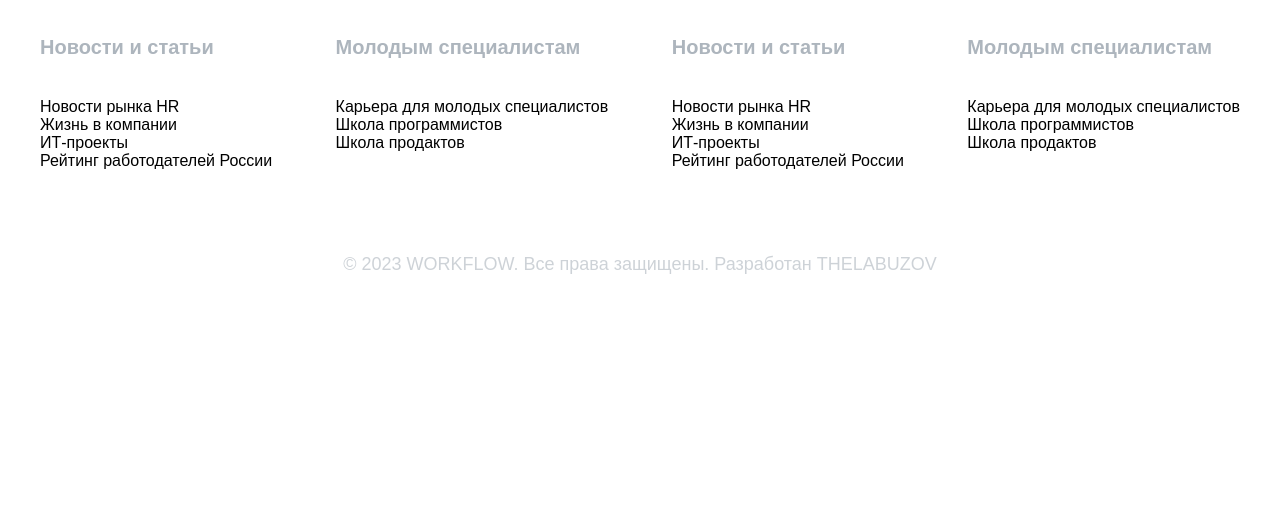
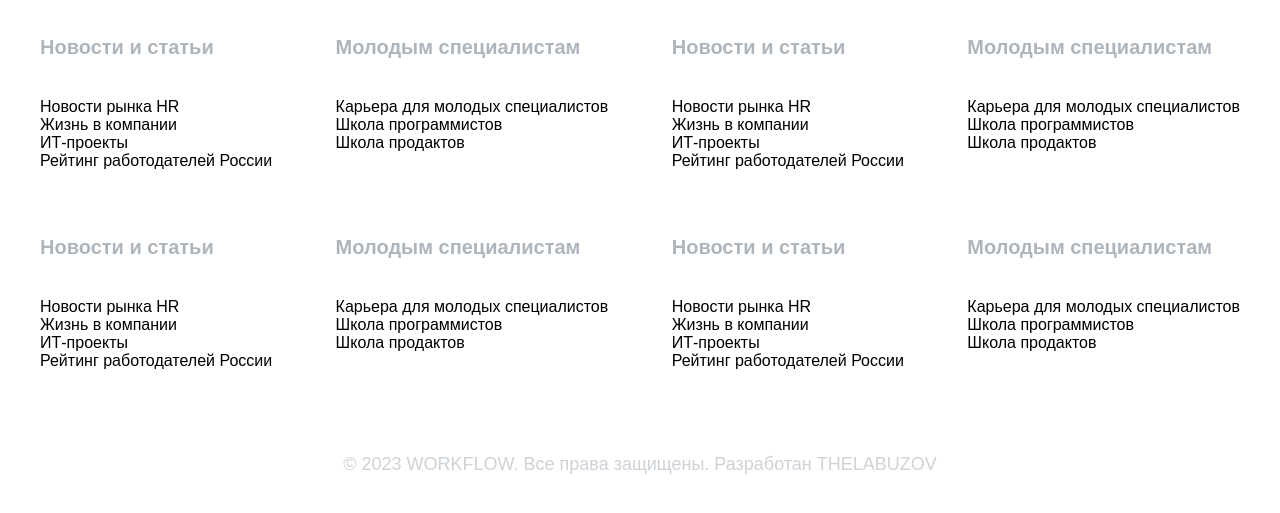
Before and after one commit to nelabuzov/misis, a PHP site: page /search.php in a window 1280 px wide. Shown: the part 1238-1751 px from the top of the page. Before the commit the page ends 1512 px from the top, so only its background shows below. Run offline with PHP 8.4, Linux system fonts and the light colour scheme; style sheets or scripts are compiled from the project's sources; some libraries are stand-ins or nearby versions.

Commit message:
modify footer to multicolumn

```diff
--- a/course/app/scss/components/footer.scss
+++ b/course/app/scss/components/footer.scss
@@ -5,7 +5,7 @@
   color: var(--gray);
   padding: 20px 0;
 
-  &__inner {
+  &__content {
     text-align: left;
     display: flex;
     flex-wrap: wrap;
--- a/course/search.php
+++ b/course/search.php
@@ -188,6 +188,87 @@
 
 	<footer class="footer container">
 		<div class="footer__inner">
+
+			<!-- Footer Content -->
+			<div class="footer__content">
+				<div class="footer__box">
+					<h3>Новости и статьи</h3>
+					<nav>
+						<ul>
+							<li>
+								<a href="#">Новости рынка HR</a>
+							</li>
+							<li>
+								<a href="#">Жизнь в компании</a>
+							</li>
+							<li>
+								<a href="#">ИТ-проекты</a>
+							</li>
+							<li>
+								<a href="#">Рейтинг работодателей России</a>
+							</li>
+						</ul>
+					</nav>
+				</div>
+
+				<div class="footer__box">
+					<h3>Молодым специалистам</h3>
+					<nav>
+						<ul>
+							<li>
+								<a href="#">Карьера для молодых специалистов</a>
+							</li>
+							<li>
+								<a href="#">Школа программистов</a>
+							</li>
+							<li>
+								<a href="#">Школа продактов</a>
+							</li>
+						</ul>
+					</nav>
+				</div>
+
+				<div class="footer__box">
+						<h3>Новости и статьи</h3>
+						<nav>
+							<ul>
+								<li>
+									<a href="#">Новости рынка HR</a>
+								</li>
+								<li>
+									<a href="#">Жизнь в компании</a>
+								</li>
+								<li>
+									<a href="#">ИТ-проекты</a>
+								</li>
+								<li>
+									<a href="#">Рейтинг работодателей России</a>
+								</li>
+							</ul>
+						</nav>
+					</div>
+
+					<div class="footer__box">
+						<h3>Молодым специалистам</h3>
+						<nav>
+							<ul>
+								<li>
+									<a href="#">Карьера для молодых специалистов</a>
+								</li>
+								<li>
+									<a href="#">Школа программистов</a>
+								</li>
+								<li>
+									<a href="#">Школа продактов</a>
+								</li>
+							</ul>
+						</nav>
+					</div>
+				</div>
+				<!-- / Footer Content -->
+
+				<!-- Footer Content -->
+				<div class="footer__content">
 					<div class="footer__box">
 						<h3>Новости и статьи</h3>
 						<nav>
@@ -263,6 +344,10 @@
 						</div>
 					</div>
 				</div>
+				<!-- / Footer Content -->
+
+			</div>
+		</div>
 
 		<p>© 2023 WORKFLOW. Все права защищены. Разработан THELABUZOV</p>
 	</footer>
```
Lines whose indentation alone changed are shown as unchanged.
